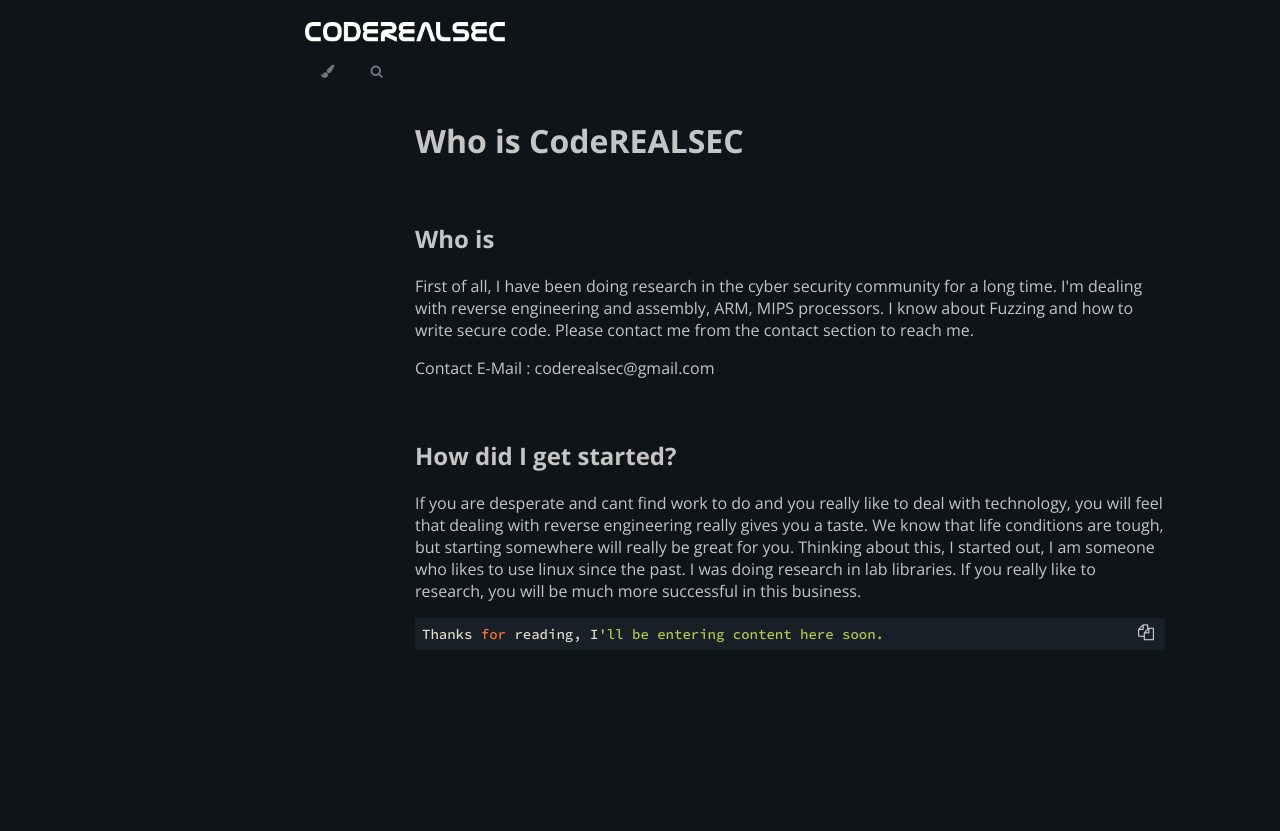
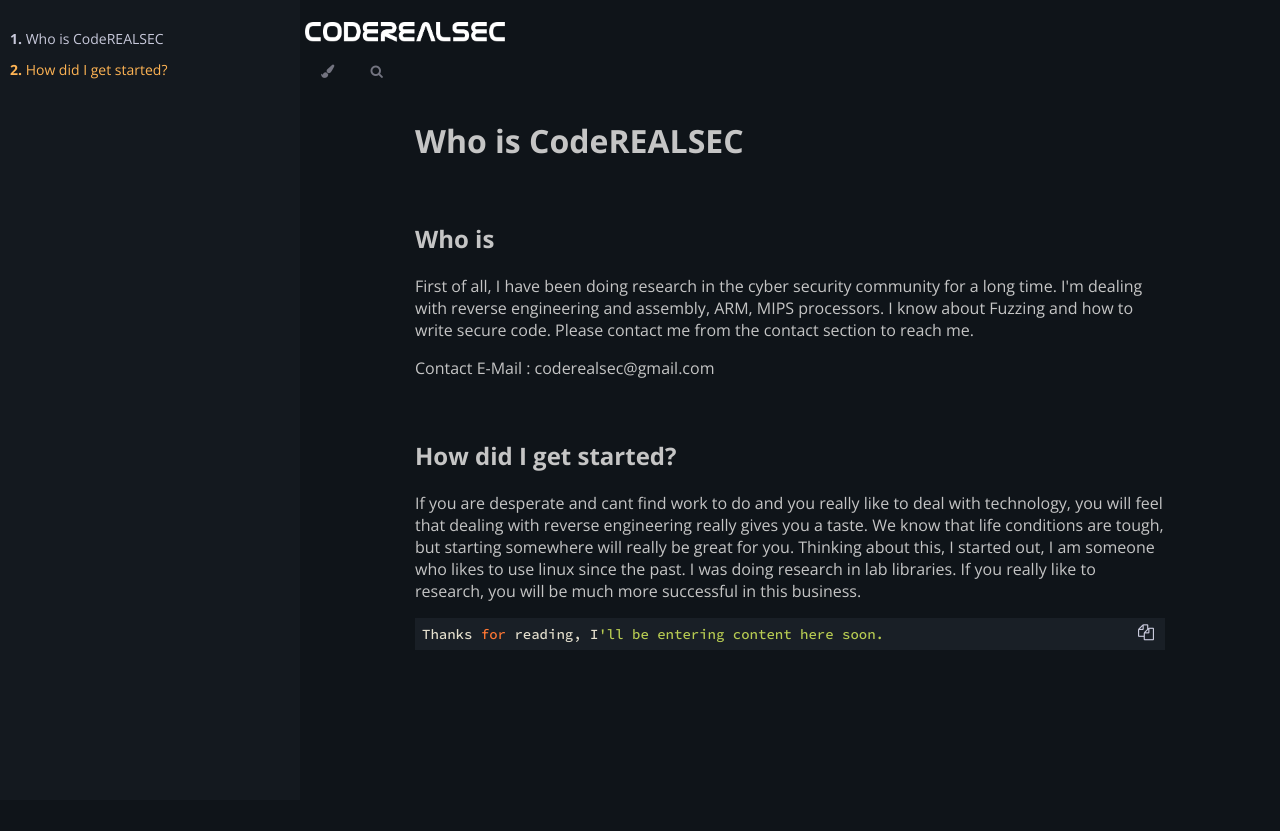
Before and after one commit to coderealsec/coderealsec.github.io, a plain HTML site: page index.html in a window 1280 px wide. Shown: the top 831 px of the page. Drawn offline with nearby package versions, Linux system fonts and the light colour scheme; no server answers; a script that the page names is missing.

Commit message:
Update index.html

```diff
--- a/index.html
+++ b/index.html
@@ -117,7 +117,16 @@
 
                         </div>
 
+        <nav id="sidebar" class="sidebar" aria-label="Table of contents">
+            <div id="sidebar-scrollbox" class="sidebar-scrollbox">
+                <ol class="chapter"><li class="expanded "><a href="#whois">
+                <strong aria-hidden="true">1.</strong> Who is CodeREALSEC</a></li>
+                <li class="expanded "><a href="#local-installation" class="active">
+                <strong aria-hidden="true">2.</strong> How did I get started?</a></li>
 
+            </div>
+            <div id="sidebar-resize-handle" class="sidebar-resize-handle"></div>
+        </nav>
 
 
 
```
